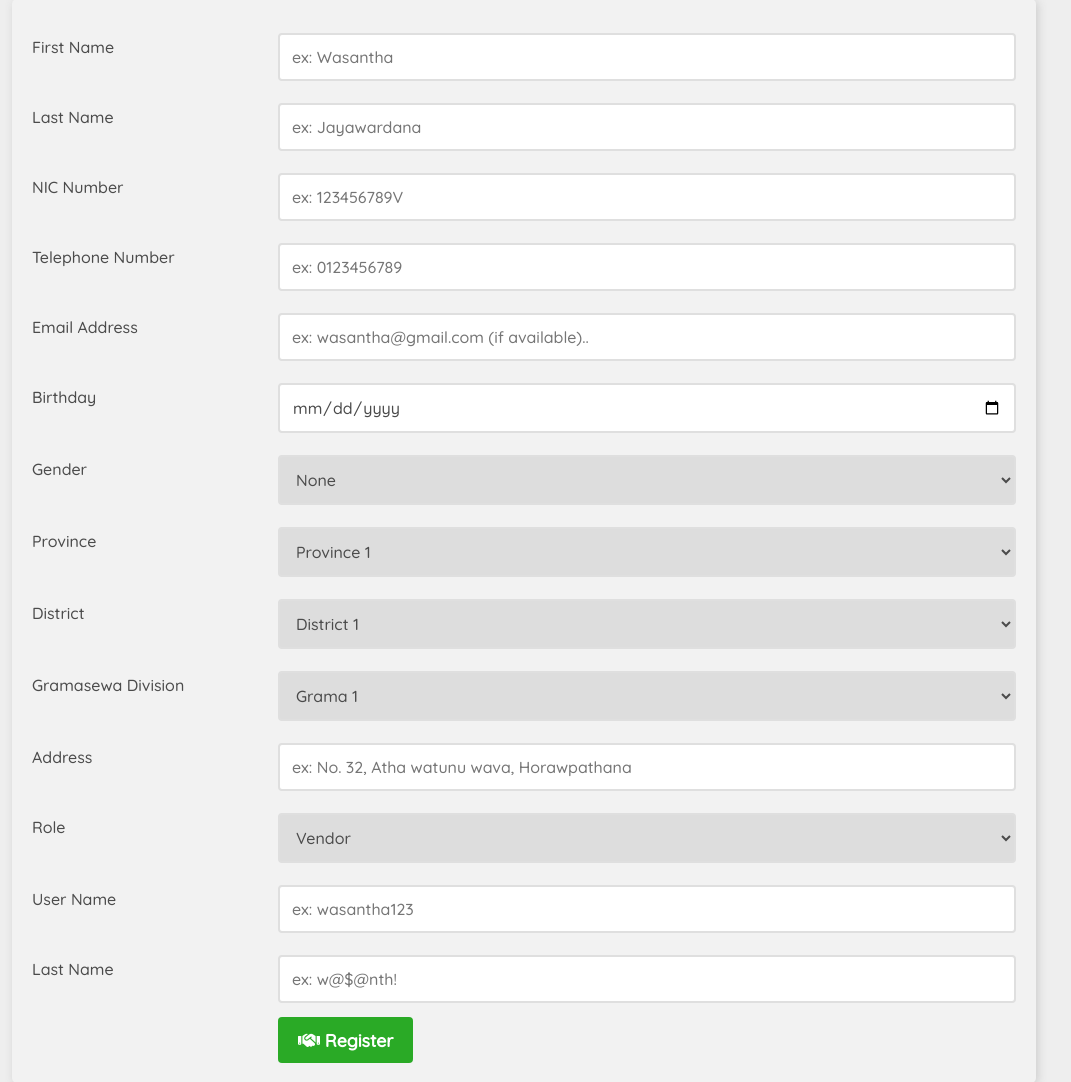
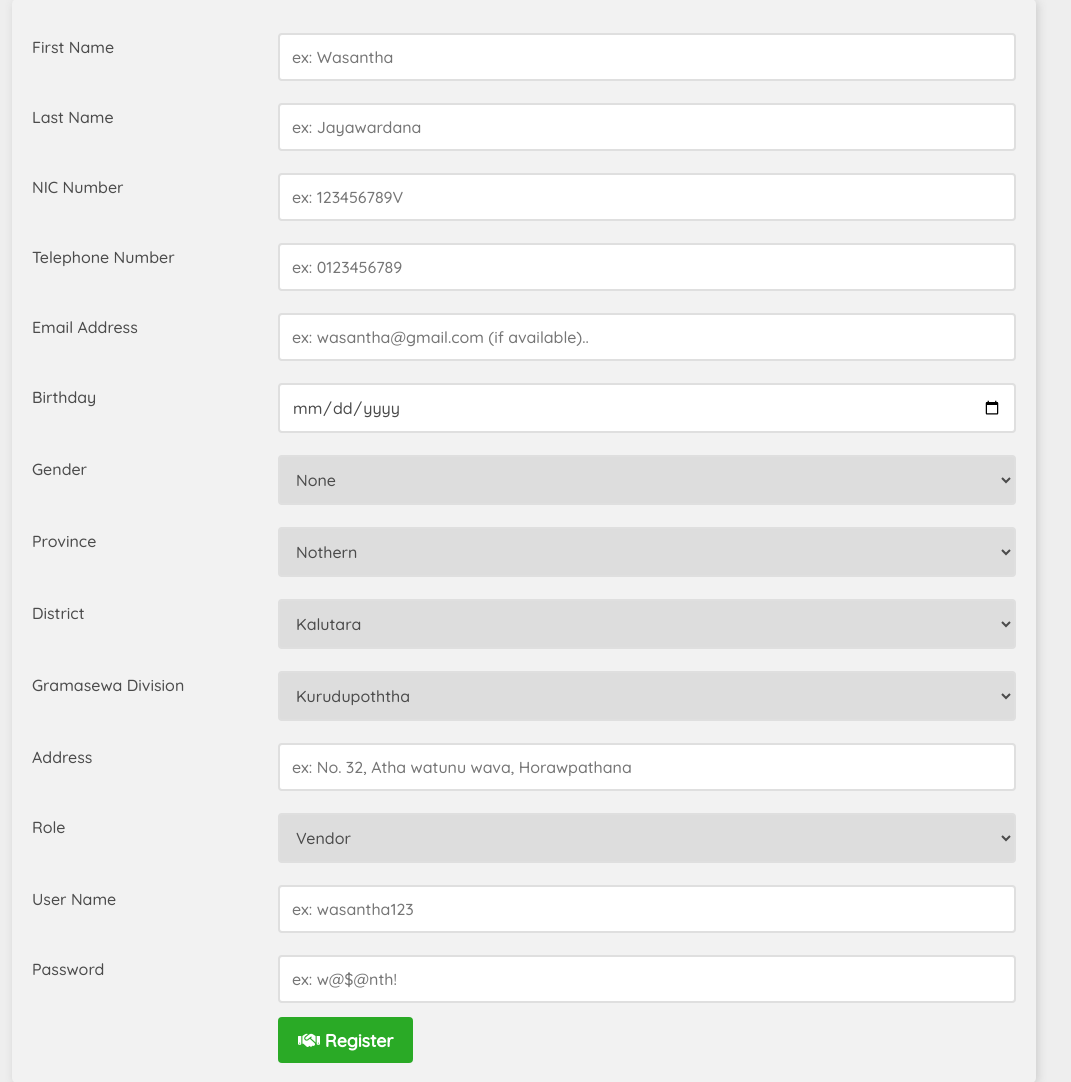
Before and after one commit to ucsc-2nd-year-group-22/RanAswanu, a PHP site: the page made by views/user/register.php in a window 1280 px wide. Shown: the part 191-1273 px from the top of the page, without its empty margins (116-1187 px from the left). Run offline with PHP 8.4, Linux system fonts and the light colour scheme; the template is opened without the code that fills it, so the values that code supplies are empty; some libraries are stand-ins or nearby versions.

Commit message:
Add more provinces,  and districts

```diff
--- a/views/user/register.php
+++ b/views/user/register.php
@@ -77,9 +77,16 @@
             </div>
             <div class="col-75">
             <select id="province" name="province">
-                <option value="province1">Province 1</option>
-                <option value="province2">Province 2</option>
-                <option value="province3">Province 3</option>
+                <option value="Nothern">Nothern</option>
+                <option value="North Western">North Western</option>
+                <option value="Western">Western</option>
+                <option value="North Central">North Central	</option>
+                <option value="North Western">North Western</option>
+                <option value="Central">Central</option>
+                <option value="Sabaragamuwa">Sabaragamuwa</option>
+                <option value="Eastern">Eastern</option>
+                <option value="Uva">Uva</option>
+                <option value="Southern">Southern</option>
             </select>
             </div>
         </div>
@@ -89,9 +96,22 @@
             </div>
             <div class="col-75">
             <select id="district" name="district">
-                <option value="district1">District 1</option>
-                <option value="district2">District 2</option>
-                <option value="district3">District 3</option>
+                <option value="Kalutara">Kalutara</option>
+                <option value="Anuradhapura">Anuradhapura</option>
+                <option value="Polonnaruwa">Polonnaruwa</option>
+                <option value="Gampaha">Gampaha</option>
+                <option value="Matale">Matale</option>
+                <option value="Kandy">Kandy</option>
+                <option value="Nuwara Eliya">Nuwara Eliya</option>
+                <option value="Kegalle">Kegalle</option>
+                <option value="Ratnapura">Ratnapura</option>
+                <option value="Hambantota">Hambantota</option>
+                <option value="Matara">Matara</option>
+                <option value="Galle">Galle</option>
+                <option value="Trincomalee">Trincomalee</option>
+                <option value="Jaffna">Jaffna</option>
+                <option value="Kurunegala">Kurunegala</option>
+
             </select>
             </div>
         </div>
@@ -101,9 +121,16 @@
             </div>
             <div class="col-75">
             <select id="grama" name="grama">
-                <option value="grama1">Grama 1</option>
-                <option value="grama2">Grama 2</option>
-                <option value="grama1">Grama 3</option>
+                <option value="Kurudupoththa">Kurudupoththa</option>
+                <option value="Parakandeniya">Parakandeniya</option>
+                <option value="Mahiyanganaya">Mahiyanganaya</option>
+                <option value="Udawela">Udawela</option>
+                <option value="Kahatagasdeigiliya">Kahatagasdeigiliya</option>
+                <option value="Horowpathana">Horowpathana</option>
+                <option value="Ambewela">Ambewela</option>
+                <option value="Haten">Haten</option>
+                <option value="Kalmune">Kalmune</option>
+
             </select>
             </div>
         </div>
@@ -115,6 +142,7 @@
                 <input type="text" id="address" name="address" placeholder="ex: No. 32, Atha watunu wava, Horawpathana">
             </div>
         </div>
+
         <div class="row">
             <div class="col-25">
             <label for="role">Role</label>
@@ -127,11 +155,12 @@
             <?php elseif(Session::get('role') == 'officer'): ?>
                 <option value="farmer">Farmer</option>
             <?php else: ?>
-                <option value="vendor">Vendor</option>
+                <option value="vendor" >Vendor</option>
             <?php endif ?>
             </select>
             </div>
         </div>
+
         <div class="row">
             <div class="col-25">
             <label for="login">User Name</label>
@@ -142,7 +171,7 @@
         </div>
         <div class="row">
             <div class="col-25">
-            <label for="password">Last Name</label>
+            <label for="password">Password</label>
             </div>
             <div class="col-75">
             <input type="password" id="password" name="password" placeholder="ex: w@$@nth!">
```
